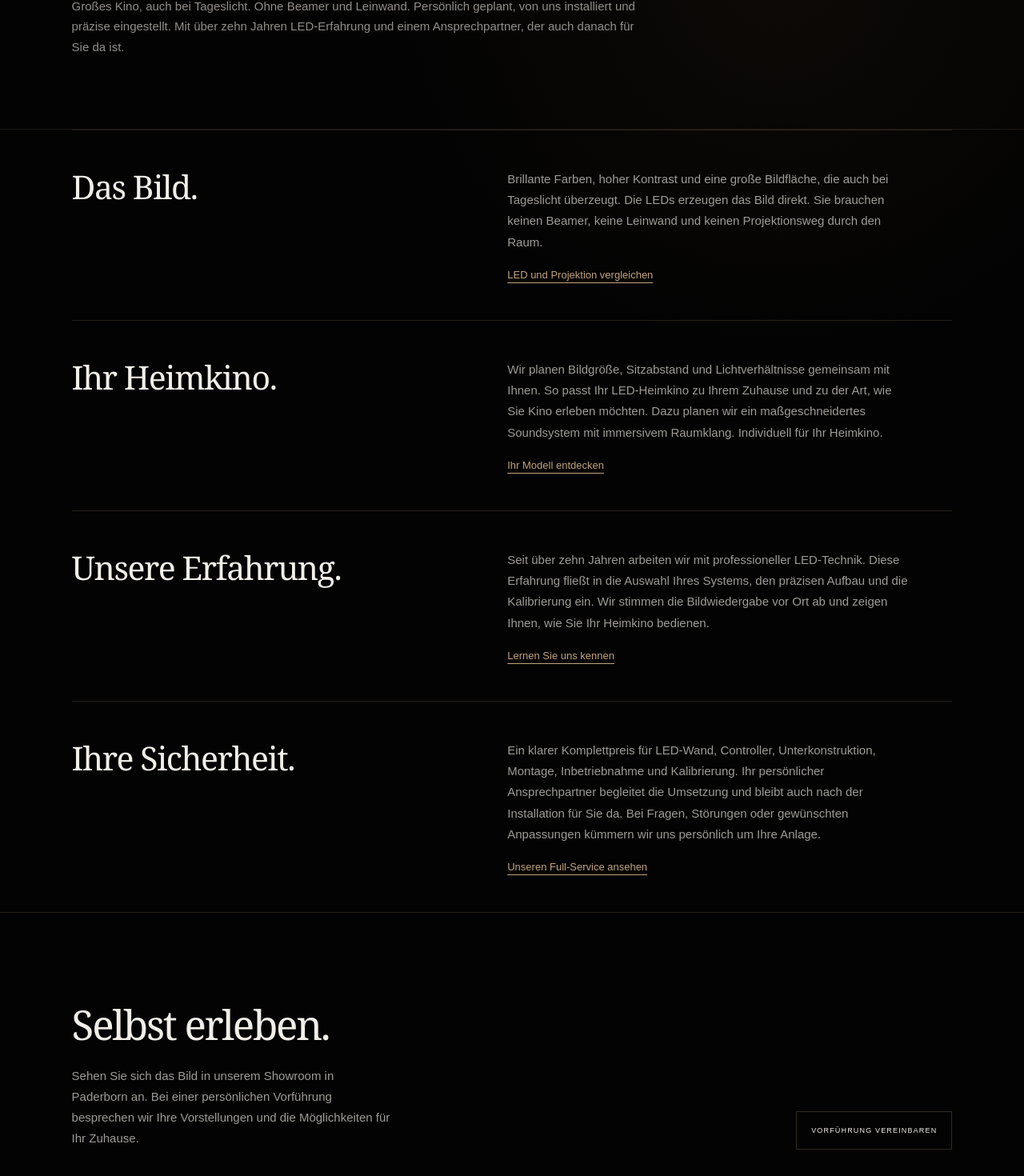
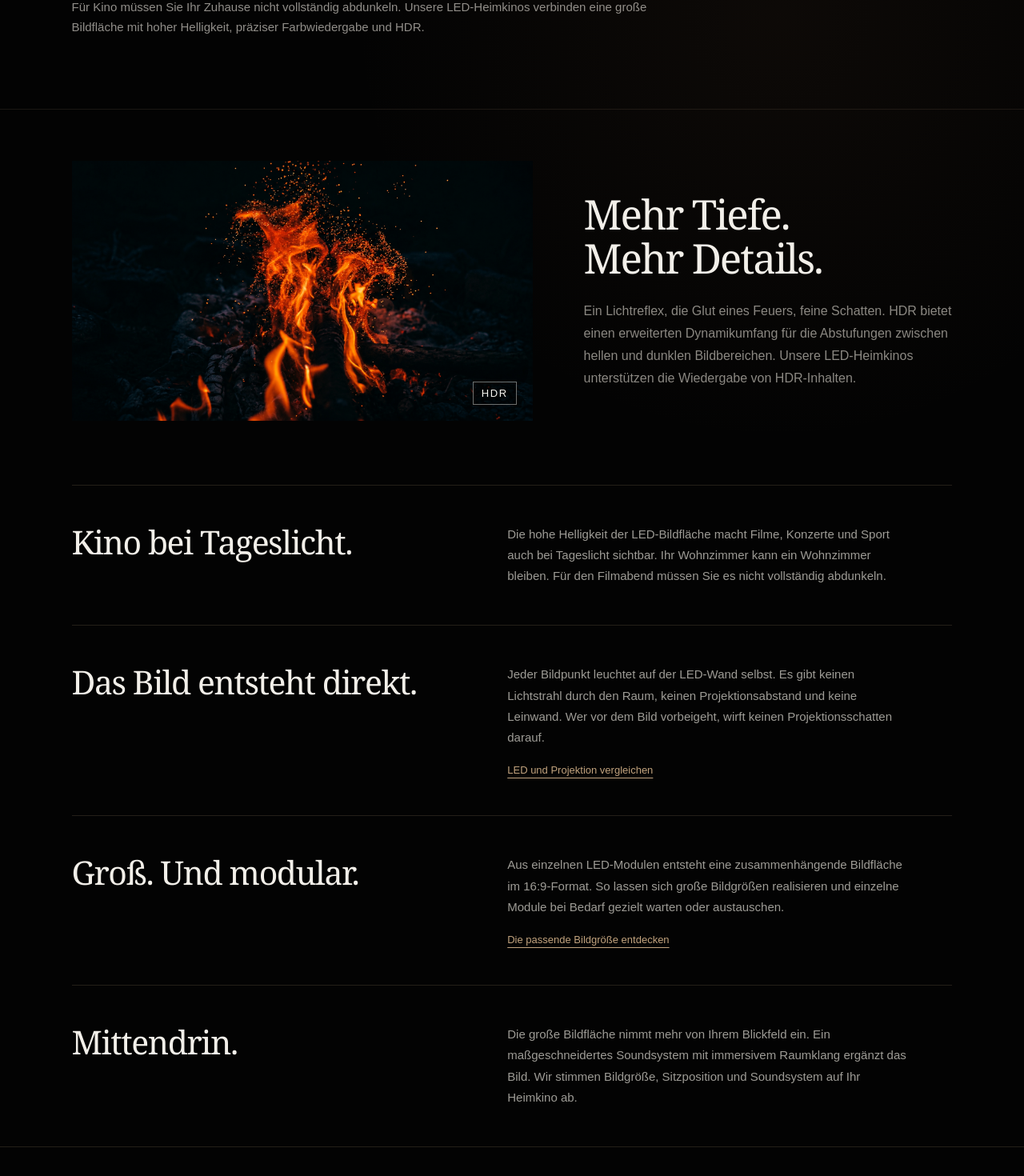
Before and after one commit to dennis-glaser-coder/cinema-n7, a Next.js app: page /warum-cinema-n7 in a window 1280 px wide. Shown: the part 432-1902 px from the top of the page at 80% size. Built offline with nearby package versions, Linux system fonts and the light colour scheme; no server answers.

Commit message:
Focus why page on LED product benefits and refine consultation CTA

```diff
--- a/app/warum-cinema-n7/page.tsx
+++ b/app/warum-cinema-n7/page.tsx
@@ -1,13 +1,15 @@
 import type { Metadata } from "next";
+import Image from "next/image";
 import SiteHeader from "../../components/site-header";
+import hdrImage from "../../fire-hdr.webp";
 
 export const metadata: Metadata = {
   title: "Warum CINEMA N°7?",
-  description: "LED-Heimkino auch bei Tageslicht. Über zehn Jahre LED-Erfahrung, persönliche Planung, Full-Service und Betreuung nach der Installation.",
+  description: "Warum Direct View LED für Ihr Heimkino: HDR, brillante Farben, hohe Helligkeit bei Tageslicht und eine modulare Bildfläche ohne Projektion.",
   alternates: { canonical: "/warum-cinema-n7" },
   openGraph: {
     title: "Warum CINEMA N°7?",
-    description: "Persönliche Planung, professionelle LED-Ansteuerung und Full-Service für Ihr privates Heimkino.",
+    description: "Große Bildfläche, HDR und brillante Farben auch bei Tageslicht. Entdecken Sie die Vorteile unserer LED-Heimkinos.",
     url: "/warum-cinema-n7",
   },
 };
@@ -19,61 +21,69 @@ export default function WhyCinemaN7Page() {
       <section className="seo-hero">
         <h1>Ihr Kino.<br />Unser Anspruch.</h1>
         <p>
-          Großes Kino, auch bei Tageslicht. Ohne Beamer und Leinwand.
-          Persönlich geplant, von uns installiert und präzise eingestellt.
-          Mit über zehn Jahren LED-Erfahrung und einem Ansprechpartner,
-          der auch danach für Sie da ist.
+          Für Kino müssen Sie Ihr Zuhause nicht vollständig abdunkeln.
+          Unsere LED-Heimkinos verbinden eine große Bildfläche mit hoher
+          Helligkeit, präziser Farbwiedergabe und HDR.
         </p>
       </section>
-      <section className="editorial-rows" aria-label="Warum unser LED-Heimkino und warum CINEMA N°7">
+      <section className="why-hdr-feature" aria-labelledby="why-hdr-title">
+        <div className="why-hdr-image">
+          <Image src={hdrImage} alt="Leuchtende Flammen und feine Funken vor dunklem Hintergrund" sizes="(max-width: 820px) 100vw, 60vw" />
+          <span className="why-hdr-label">HDR</span>
+        </div>
+        <div className="why-hdr-copy">
+          <h2 id="why-hdr-title">Mehr Tiefe.<br />Mehr Details.</h2>
+          <p>Ein Lichtreflex, die Glut eines Feuers, feine Schatten.
+            HDR bietet einen erweiterten Dynamikumfang für die Abstufungen
+            zwischen hellen und dunklen Bildbereichen. Unsere LED-Heimkinos
+            unterstützen die Wiedergabe von HDR-Inhalten.</p>
+        </div>
+      </section>
+      <section className="editorial-rows" aria-label="Die Vorteile unseres LED-Heimkinos">
         <article>
-          <h2>Das Bild.</h2>
+          <h2>Kino bei Tageslicht.</h2>
           <div>
-            <p>Brillante Farben, hoher Kontrast und eine große Bildfläche, die auch
-              bei Tageslicht überzeugt. Die LEDs erzeugen das Bild direkt.
-              Sie brauchen keinen Beamer, keine Leinwand und keinen Projektionsweg
-              durch den Raum.</p>
+            <p>Die hohe Helligkeit der LED-Bildfläche macht Filme, Konzerte und
+              Sport auch bei Tageslicht sichtbar. Ihr Wohnzimmer kann ein
+              Wohnzimmer bleiben. Für den Filmabend müssen Sie es nicht
+              vollständig abdunkeln.</p>
+          </div>
+        </article>
+        <article>
+          <h2>Das Bild entsteht direkt.</h2>
+          <div>
+            <p>Jeder Bildpunkt leuchtet auf der LED-Wand selbst. Es gibt keinen
+              Lichtstrahl durch den Raum, keinen Projektionsabstand und keine
+              Leinwand. Wer vor dem Bild vorbeigeht, wirft keinen
+              Projektionsschatten darauf.</p>
             <a href="/led-oder-beamer">LED und Projektion vergleichen</a>
           </div>
         </article>
         <article>
-          <h2>Ihr Heimkino.</h2>
+          <h2>Groß. Und modular.</h2>
           <div>
-            <p>Wir planen Bildgröße, Sitzabstand und Lichtverhältnisse gemeinsam
-              mit Ihnen. So passt Ihr LED-Heimkino zu Ihrem Zuhause und zu der Art,
-              wie Sie Kino erleben möchten. Dazu planen wir ein maßgeschneidertes
-              Soundsystem mit immersivem Raumklang. Individuell für Ihr Heimkino.</p>
-            <a href="/produkte">Ihr Modell entdecken</a>
+            <p>Aus einzelnen LED-Modulen entsteht eine zusammenhängende Bildfläche
+              im 16:9-Format. So lassen sich große Bildgrößen realisieren und
+              einzelne Module bei Bedarf gezielt warten oder austauschen.</p>
+            <a href="/produkte">Die passende Bildgröße entdecken</a>
           </div>
         </article>
         <article>
-          <h2>Unsere Erfahrung.</h2>
+          <h2>Mittendrin.</h2>
           <div>
-            <p>Seit über zehn Jahren arbeiten wir mit professioneller LED-Technik.
-              Diese Erfahrung fließt in die Auswahl Ihres Systems, den präzisen
-              Aufbau und die Kalibrierung ein. Wir stimmen die Bildwiedergabe
-              vor Ort ab und zeigen Ihnen, wie Sie Ihr Heimkino bedienen.</p>
-            <a href="/ueber-uns">Lernen Sie uns kennen</a>
-          </div>
-        </article>
-        <article>
-          <h2>Ihre Sicherheit.</h2>
-          <div>
-            <p>Ein klarer Komplettpreis für LED-Wand, Controller, Unterkonstruktion,
-              Montage, Inbetriebnahme und Kalibrierung. Ihr persönlicher
-              Ansprechpartner begleitet die Umsetzung und bleibt auch nach der
-              Installation für Sie da. Bei Fragen, Störungen oder gewünschten
-              Anpassungen kümmern wir uns persönlich um Ihre Anlage.</p>
-            <a href="/leistungen">Unseren Full-Service ansehen</a>
+            <p>Die große Bildfläche nimmt mehr von Ihrem Blickfeld ein.
+              Ein maßgeschneidertes Soundsystem mit immersivem Raumklang
+              ergänzt das Bild. Wir stimmen Bildgröße, Sitzposition und
+              Soundsystem auf Ihr Heimkino ab.</p>
           </div>
         </article>
       </section>
       <section className="seo-choice">
         <div>
           <h2>Selbst erleben.</h2>
-          <p>Sehen Sie sich das Bild in unserem Showroom in Paderborn an.
-            Bei einer persönlichen Vorführung besprechen wir Ihre Vorstellungen
-            und die Möglichkeiten für Ihr Zuhause.</p>
+          <p>Über zehn Jahre LED-Erfahrung stehen hinter der Auswahl und
+            Abstimmung unserer Systeme. Erleben Sie das Ergebnis bei einer
+            persönlichen Vorführung in unserem Showroom in Paderborn.</p>
         </div>
         <div className="seo-choice-actions">
           <a href="/anfrage#showroom">Vorführung vereinbaren</a>
--- a/components/site-header.tsx
+++ b/components/site-header.tsx
@@ -10,6 +10,14 @@ const navigation = [
   { label: "Leistungen", href: "/leistungen" },
   { label: "Über uns", href: "/ueber-uns" },
 ];
+
+function CtaArrow() {
+  return (
+    <svg className="cn7-cta-arrow" viewBox="0 0 20 20" fill="none" aria-hidden="true" focusable="false">
+      <path d="M5 15 15 5M5 5h10v10" stroke="currentColor" strokeWidth="1.5" strokeLinecap="round" strokeLinejoin="round" />
+    </svg>
+  );
+}
 
 export default function SiteHeader({ home = false }: { home?: boolean }) {
   const pathname = usePathname();
@@ -32,7 +40,7 @@ export default function SiteHeader({ home = false }: { home?: boolean }) {
         ))}
       </nav>
       <a className="cn7-global-cta" href="/anfrage">
-        Beratung anfragen <span aria-hidden="true">↗</span>
+        Beratung anfragen <CtaArrow />
       </a>
       <button
         className="cn7-global-menu-toggle"
@@ -48,7 +56,7 @@ export default function SiteHeader({ home = false }: { home?: boolean }) {
         {navigation.map((item) => (
           <a href={item.href} key={item.href} onClick={() => setMenuOpen(false)}>{item.label}</a>
         ))}
-        <a href="/anfrage" className="cn7-mobile-cta" onClick={() => setMenuOpen(false)}>Beratung anfragen ↗</a>
+        <a href="/anfrage" className="cn7-mobile-cta" onClick={() => setMenuOpen(false)}>Beratung anfragen <CtaArrow /></a>
       </nav>
     </header>
   );
```
Also changed, not shown: app/globals.css.
